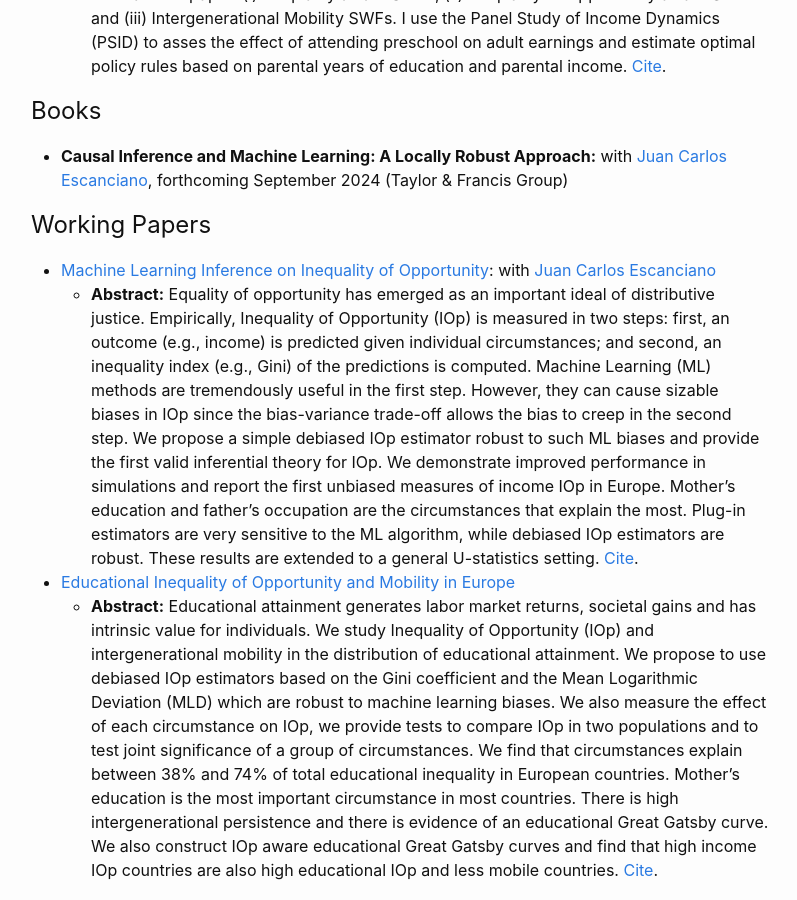
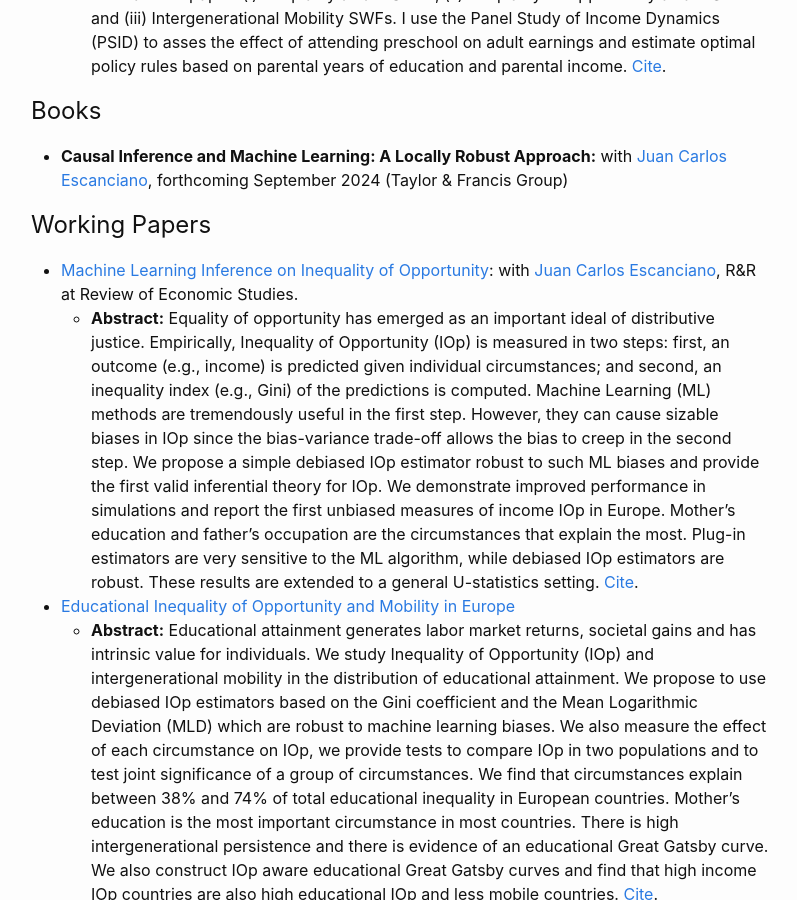
Before and after one commit to joelters/Website, a Jekyll site: the page built from research.markdown, in a window 1280 px wide and 900 px high, scrolled down 473 px. Shown: the whole window, without its empty margins (239-1036 px from the left). Built offline with Jekyll 4.4.1, drawn with Linux system fonts in a browser that asks for light colours.

Commit message:
R&R restud

```diff
--- a/research.markdown
+++ b/research.markdown
@@ -18,7 +18,7 @@ sitemap: true
 # Working Papers
 
   - [Machine Learning Inference on Inequality of Opportunity](https://raw.githubusercontent.com/joelters/website/gh-pages/assets/ML_IOp.pdf): with
-[Juan Carlos Escanciano](https://sites.google.com/view/juancarlosescanciano/home?authuser=0)
+[Juan Carlos Escanciano](https://sites.google.com/view/juancarlosescanciano/home?authuser=0), R&R at Review of Economic Studies.
     * **Abstract:** Equality of opportunity has emerged as an important ideal of distributive justice. Empirically, Inequality of Opportunity (IOp) is measured in two steps: first, an outcome (e.g., income) is predicted given individual circumstances; and second, an inequality index (e.g., Gini) of the predictions is computed. Machine Learning (ML) methods are tremendously useful in the first step. However, they can cause sizable biases in IOp since the bias-variance trade-off allows the bias to creep in the second step. We propose a simple debiased IOp estimator robust to such ML biases and provide the first valid inferential theory for IOp. We demonstrate improved performance in simulations and report the first unbiased measures of income IOp in Europe. Mother's education and father's occupation are the circumstances that explain the most. Plug-in estimators are very sensitive to the ML algorithm, while debiased IOp estimators are robust. These results are extended to a general U-statistics setting. [Cite](https://raw.githubusercontent.com/joelters/website/gh-pages/assets/cite_ML_IOp.txt).
 
   - [Educational Inequality of Opportunity and Mobility in Europe](https://raw.githubusercontent.com/joelters/website/gh-pages/assets/IOp_educ.pdf)
```
